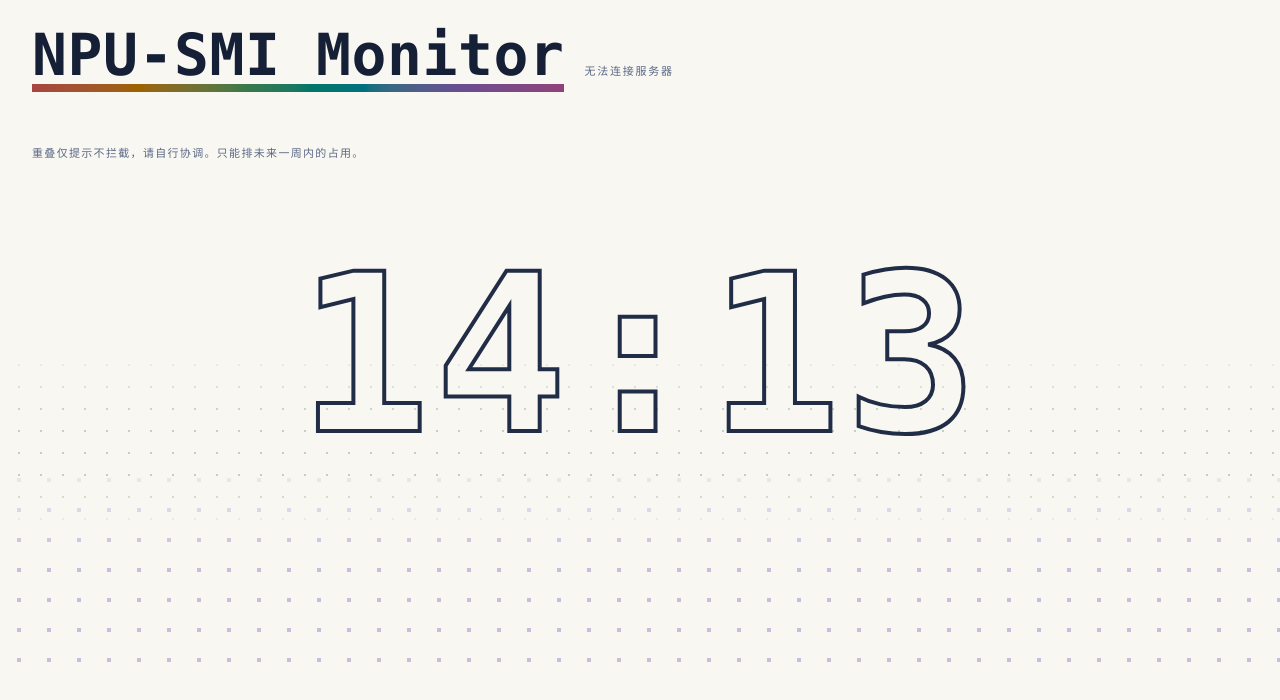
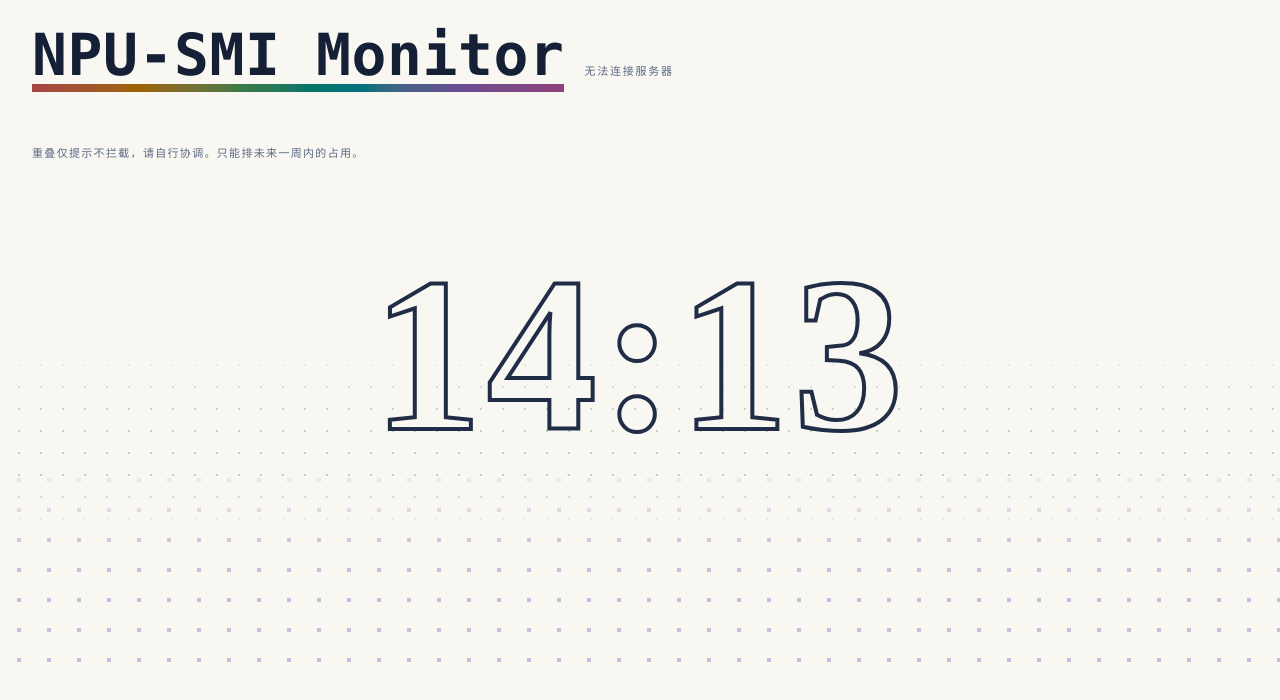
Before and after one commit to iceship-wheels/npu-smi-web, a website: page static/index.html in a window 1280 px wide. Drawn offline with Linux system fonts and the light colour scheme; no server answers.

Commit message:
style: 公告字体加粗, 大时钟字体改为 Times New Roman 优先

```diff
--- a/static/style.css
+++ b/static/style.css
@@ -186,6 +186,7 @@ main { position: relative; padding: 28px 32px 64px; }
   border: 1px dashed var(--line);
   border-radius: 0;
   font-size: 16px;
+  font-weight: 700;
   color: var(--muted);
   min-height: 30px;
   cursor: text;
@@ -459,7 +460,7 @@ footer .dots-lg { --dot-c: oklch(0.58 0.12 300); }
 .big-clock {
   position: relative;
   z-index: 1;
-  font-family: var(--mono);
+  font-family: "Times New Roman", "Bodoni MT", "Didot", "Playfair Display", serif;
   font-size: clamp(80px, 18vw, 220px);
   font-weight: 900;
   line-height: 1;
```
